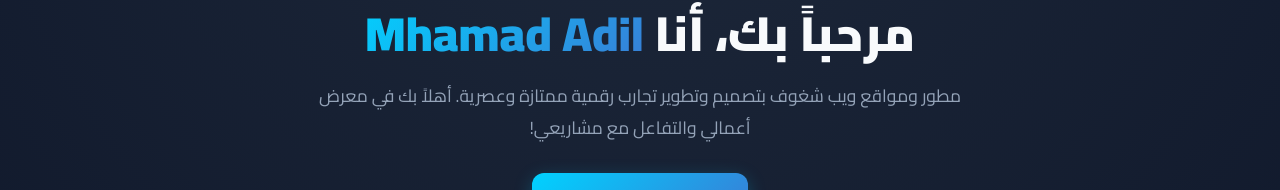
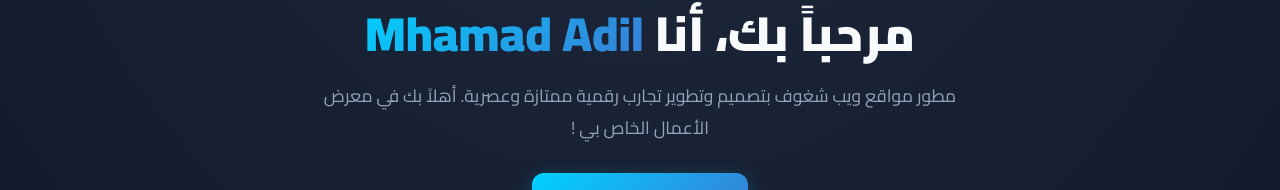
Before and after one commit to m73del/Mhamad-Div-Portfolio, a plain HTML site: page index.html in a window 1280 px wide. Shown: the part 263-453 px from the top of the page. Drawn offline with Linux system fonts and the light colour scheme.

Commit message:
edit the text in home page

```diff
--- a/index.html
+++ b/index.html
@@ -37,7 +37,7 @@
         <section class="hero-section">
             <div class="hero-content">
                 <h1 class="glitch-text">مرحباً بك، أنا <span class="highlight">Mhamad Adil</span></h1>
-                <p class="hero-desc">مطور ومواقع ويب شغوف بتصميم وتطوير تجارب رقمية ممتازة وعصرية. أهلاً بك في معرض أعمالي والتفاعل مع مشاريعي!</p>
+                <p class="hero-desc">مطور مواقع ويب شغوف بتصميم وتطوير تجارب رقمية ممتازة وعصرية. أهلاً بك في معرض الأعمال الخاص بي  !</p>
                 <a href="projects.html#add-project" class="btn-primary"><i class="fa-solid fa-plus-circle"></i> إضافة مشروع جديد</a>
             </div>
         </section>
```
